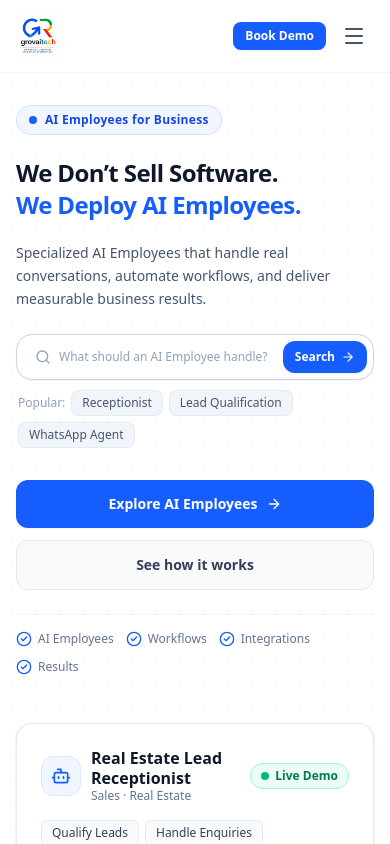
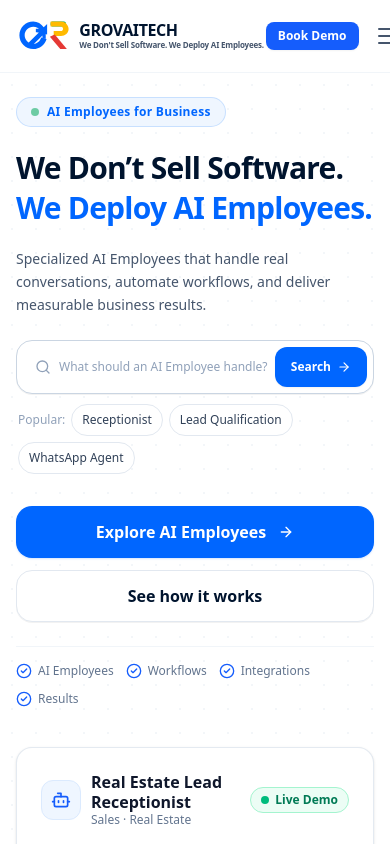
Before and after one commit to GovardhanRam/grovaitech, a Next.js app: page / in a window 390 px wide. Shown: the top 844 px of the page. Built offline with nearby package versions, Linux system fonts and the light colour scheme.

Commit message:
feat(mobile): redesign public home

```diff
--- a/components/public/HeroSection.tsx
+++ b/components/public/HeroSection.tsx
@@ -13,6 +13,7 @@ import {
   CheckCircle2,
 } from 'lucide-react'
 import DemoPreview from './DemoPreview'
+import { PrimaryButton, SecondaryButton, Pill } from '@/components/ui'
 
 export default function HeroSection() {
   const router = useRouter()
@@ -28,27 +29,27 @@ export default function HeroSection() {
   }
 
   return (
-    <section className="relative overflow-hidden pt-8 pb-16 md:pt-12 md:pb-24 bg-white">
+    <section className="relative overflow-hidden pt-6 pb-14 md:pt-12 md:pb-24 bg-white">
       {/* Subtle background ambient touch */}
       <div className="absolute inset-0 bg-[radial-gradient(#e2e8f0_1px,transparent_1px)] [background-size:24px_24px] opacity-40 pointer-events-none" />
 
       <div className="relative max-w-7xl mx-auto px-4 sm:px-6 lg:px-8">
-        <div className="grid grid-cols-1 lg:grid-cols-12 gap-12 lg:gap-8 items-center">
+        <div className="grid grid-cols-1 lg:grid-cols-12 gap-10 lg:gap-8 items-center">
 
           {/* Left Column: Hero Copy & Actions */}
           <div className="lg:col-span-7 space-y-6 sm:space-y-8 text-left">
 
             {/* Eyebrow badge */}
-            <div className="inline-flex items-center gap-2 px-3 py-1.5 rounded-full bg-blue-50/80 border border-blue-200/70 text-blue-700 text-xs font-semibold tracking-wide">
-              <span className="w-2 h-2 rounded-full bg-blue-600" />
+            <div className="inline-flex items-center gap-2 px-3.5 py-1.5 rounded-full bg-blue-50 border border-blue-200/80 text-[#0066FF] text-xs font-semibold tracking-wide">
+              <span className="w-2 h-2 rounded-full bg-[#00A859] animate-pulse" />
               <span>AI Employees for Business</span>
             </div>
 
             {/* Headline */}
             <div className="space-y-2">
-              <h1 className="text-2xl sm:text-4xl md:text-5xl lg:text-6xl font-extrabold text-slate-900 tracking-tight leading-[1.15]">
+              <h1 className="text-3xl sm:text-4xl md:text-5xl lg:text-6xl font-extrabold text-[#00142E] tracking-tight leading-[1.12]">
                 We Don’t Sell Software.{' '}
-                <span className="block text-blue-600 mt-1">
+                <span className="block text-[#0066FF] mt-1.5">
                   We Deploy AI Employees.
                 </span>
               </h1>
@@ -61,7 +62,7 @@ export default function HeroSection() {
 
             {/* Primary Command / Search Interaction */}
             <form onSubmit={handleSearchSubmit} className="max-w-xl w-full">
-              <div className="relative flex items-center bg-white border border-slate-300 hover:border-slate-400 focus-within:border-blue-500 focus-within:ring-4 focus-within:ring-blue-500/10 rounded-2xl p-1.5 shadow-xs transition-all w-full">
+              <div className="relative flex items-center bg-white border border-slate-300 hover:border-slate-400 focus-within:border-[#0066FF] focus-within:ring-4 focus-within:ring-blue-500/10 rounded-2xl p-1.5 shadow-2xs transition-all w-full min-h-[48px]">
                 <div className="pl-3 pr-2 text-slate-400 shrink-0">
                   <Search className="w-4 h-4 sm:w-5 sm:h-5" />
                 </div>
@@ -70,11 +71,11 @@ export default function HeroSection() {
                   value={searchQuery}
                   onChange={(e) => setSearchQuery(e.target.value)}
                   placeholder="What should an AI Employee handle?"
-                  className="w-full min-w-0 bg-transparent text-xs sm:text-base text-slate-900 placeholder:text-slate-400 focus:outline-none py-1.5 sm:py-2"
+                  className="w-full min-w-0 bg-transparent text-xs sm:text-base text-[#00142E] placeholder:text-slate-400 focus:outline-none py-1.5 sm:py-2"
                 />
                 <button
                   type="submit"
-                  className="inline-flex items-center gap-1.5 bg-blue-600 hover:bg-blue-700 text-white text-xs sm:text-sm font-semibold px-3 sm:px-4 py-2 sm:py-2.5 rounded-xl transition shadow-xs cursor-pointer shrink-0"
+                  className="inline-flex items-center gap-1.5 bg-[#0066FF] hover:bg-[#0052CC] text-white text-xs sm:text-sm font-semibold px-4 py-2 sm:py-2.5 min-h-[40px] rounded-xl transition shadow-xs cursor-pointer shrink-0"
                 >
                   <span>Search</span>
                   <ArrowRight className="w-3.5 h-3.5" />
@@ -82,45 +83,41 @@ export default function HeroSection() {
               </div>
               <div className="mt-2.5 flex flex-wrap items-center gap-1.5 text-xs text-slate-500 pl-0.5">
                 <span className="text-slate-400 font-medium shrink-0">Popular:</span>
-                <button
-                  type="button"
+                <Pill
+                  label="Receptionist"
+                  size="sm"
                   onClick={() => router.push('/ai-employees?search=receptionist')}
-                  className="px-2.5 py-1 rounded-lg bg-slate-100 hover:bg-blue-50 text-slate-600 hover:text-blue-600 border border-slate-200/80 font-medium transition cursor-pointer"
-                >
-                  Receptionist
-                </button>
-                <button
-                  type="button"
+                />
+                <Pill
+                  label="Lead Qualification"
+                  size="sm"
                   onClick={() => router.push('/ai-employees?search=leads')}
-                  className="px-2.5 py-1 rounded-lg bg-slate-100 hover:bg-blue-50 text-slate-600 hover:text-blue-600 border border-slate-200/80 font-medium transition cursor-pointer"
-                >
-                  Lead Qualification
-                </button>
-                <button
-                  type="button"
+                />
+                <Pill
+                  label="WhatsApp Agent"
+                  size="sm"
                   onClick={() => router.push('/ai-employees?search=whatsapp')}
-                  className="px-2.5 py-1 rounded-lg bg-slate-100 hover:bg-blue-50 text-slate-600 hover:text-blue-600 border border-slate-200/80 font-medium transition cursor-pointer"
-                >
-                  WhatsApp Agent
-                </button>
+                />
               </div>
             </form>
 
             {/* CTAs */}
             <div className="flex flex-col sm:flex-row items-stretch sm:items-center gap-3 sm:gap-4 pt-2">
-              <Link
+              <PrimaryButton
                 href="/ai-employees"
-                className="inline-flex items-center justify-center gap-2 px-6 py-3.5 bg-blue-600 hover:bg-blue-700 text-white text-sm sm:text-base font-semibold rounded-xl shadow-xs transition-colors text-center w-full sm:w-auto"
+                size="lg"
+                rightIcon={<ArrowRight className="w-4 h-4" />}
+                className="w-full sm:w-auto"
               >
-                <span>Explore AI Employees</span>
-                <ArrowRight className="w-4 h-4" />
-              </Link>
-              <Link
+                Explore AI Employees
+              </PrimaryButton>
+              <SecondaryButton
                 href="#how-it-works"
-                className="inline-flex items-center justify-center gap-2 px-6 py-3.5 bg-slate-50 hover:bg-slate-100 text-slate-700 hover:text-slate-900 text-sm sm:text-base font-semibold rounded-xl border border-slate-200 transition-colors text-center w-full sm:w-auto"
+                size="lg"
+                className="w-full sm:w-auto"
               >
-                <span>See how it works</span>
-              </Link>
+                See how it works
+              </SecondaryButton>
             </div>
 
             {/* Trust points below */}
--- a/components/public/PublicNav.tsx
+++ b/components/public/PublicNav.tsx
@@ -4,6 +4,7 @@ import { useState } from 'react'
 import Link from 'next/link'
 import Image from 'next/image'
 import { Menu, X, ArrowRight, Bot } from 'lucide-react'
+import { BrandLogo } from '@/components/ui'
 
 export default function PublicNav() {
   const [mobileMenuOpen, setMobileMenuOpen] = useState(false)
@@ -18,21 +19,14 @@ export default function PublicNav() {
   ]
 
   return (
-    <header className="sticky top-0 z-50 w-full bg-white/95 backdrop-blur-md border-b border-slate-100">
+    <header className="sticky top-0 z-50 w-full bg-white/95 backdrop-blur-md border-b border-slate-100 pt-safe">
       <div className="max-w-7xl mx-auto px-4 sm:px-6 lg:px-8">
         <div className="flex items-center justify-between h-[72px] sm:h-20">
 
           {/* Left: Official Grovaitech Logo Asset */}
-          <Link href="/" className="flex items-center shrink-0 group py-1">
-            <Image
-              src="/images/Grovaitech_Logo_Optimized.png"
-              alt="Grovaitech - We Don't Sell Software. We Deploy AI Employees."
-              width={160}
-              height={160}
-              priority
-              className="h-11 sm:h-13 md:h-14 w-auto object-contain transition-opacity group-hover:opacity-90"
-            />
-          </Link>
+          <div className="flex items-center shrink-0">
+            <BrandLogo variant="horizontal" size="md" href="/" priority />
+          </div>
 
           {/* Center: Desktop Navigation */}
           <nav className="hidden lg:flex items-center gap-1 xl:gap-2">
```
